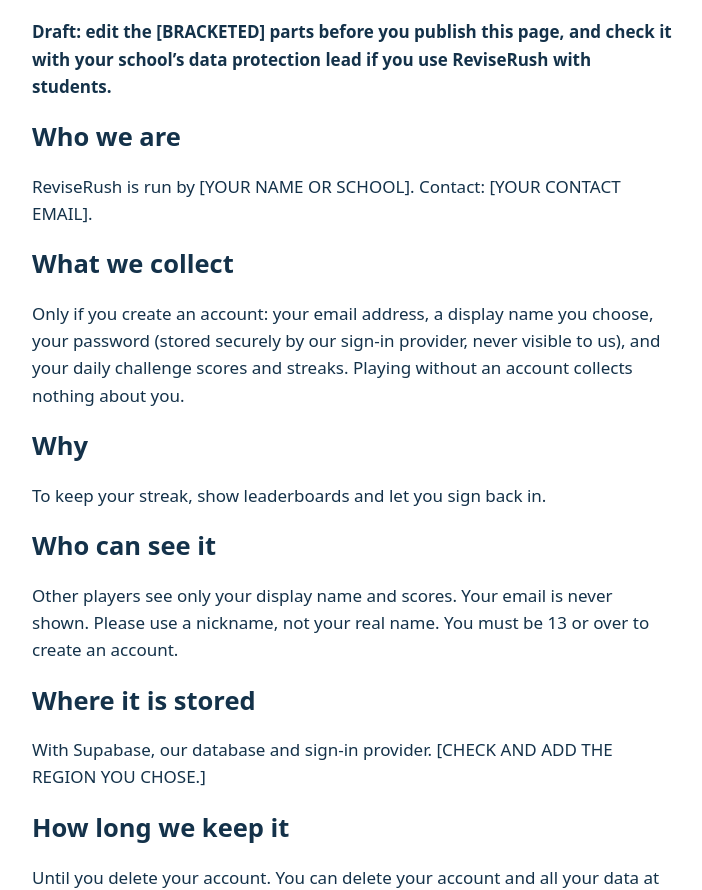
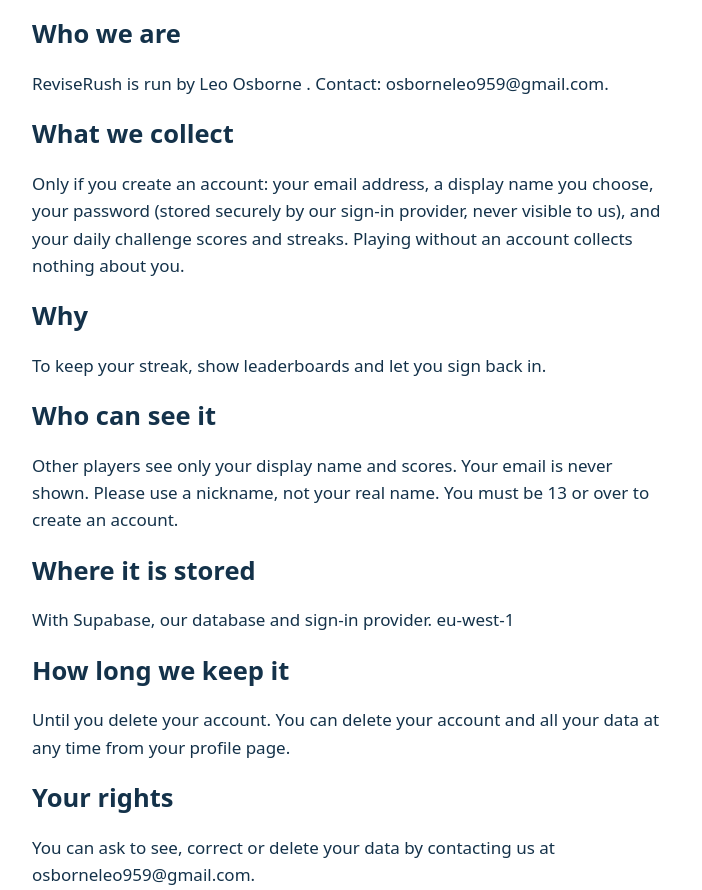
Before and after one commit to osborneleo959/Sloth, a website: page public/privacy.html in a window 1280 px wide. Shown: the part 88-978 px from the top of the page, without its empty margins (288-990 px from the left). Drawn offline with Linux system fonts and the light colour scheme.

Commit message:
Update privacy.html

```diff
--- a/public/privacy.html
+++ b/public/privacy.html
@@ -1,12 +1,11 @@
 <!DOCTYPE html><html lang="en-GB"><head><meta charset="utf-8"><meta name="viewport" content="width=device-width, initial-scale=1"><title>ReviseRush privacy notice</title>
 <style>body{font:17px/1.6 system-ui,sans-serif;max-width:640px;margin:0 auto;padding:20px;color:#14324a}h1,h2{line-height:1.2}</style></head><body>
 <h1>Privacy notice</h1>
-<p><b>Draft: edit the [BRACKETED] parts before you publish this page, and check it with your school’s data protection lead if you use ReviseRush with students.</b></p>
-<h2>Who we are</h2><p>ReviseRush is run by [YOUR NAME OR SCHOOL]. Contact: [YOUR CONTACT EMAIL].</p>
+<h2>Who we are</h2><p>ReviseRush is run by Leo Osborne . Contact: osborneleo959@gmail.com.</p>
 <h2>What we collect</h2><p>Only if you create an account: your email address, a display name you choose, your password (stored securely by our sign-in provider, never visible to us), and your daily challenge scores and streaks. Playing without an account collects nothing about you.</p>
 <h2>Why</h2><p>To keep your streak, show leaderboards and let you sign back in.</p>
 <h2>Who can see it</h2><p>Other players see only your display name and scores. Your email is never shown. Please use a nickname, not your real name. You must be 13 or over to create an account.</p>
-<h2>Where it is stored</h2><p>With Supabase, our database and sign-in provider. [CHECK AND ADD THE REGION YOU CHOSE.]</p>
+<h2>Where it is stored</h2><p>With Supabase, our database and sign-in provider. eu-west-1</p>
 <h2>How long we keep it</h2><p>Until you delete your account. You can delete your account and all your data at any time from your profile page.</p>
-<h2>Your rights</h2><p>You can ask to see, correct or delete your data by contacting us at [YOUR CONTACT EMAIL].</p>
+<h2>Your rights</h2><p>You can ask to see, correct or delete your data by contacting us at osborneleo959@gmail.com.</p>
 </body></html>
```
